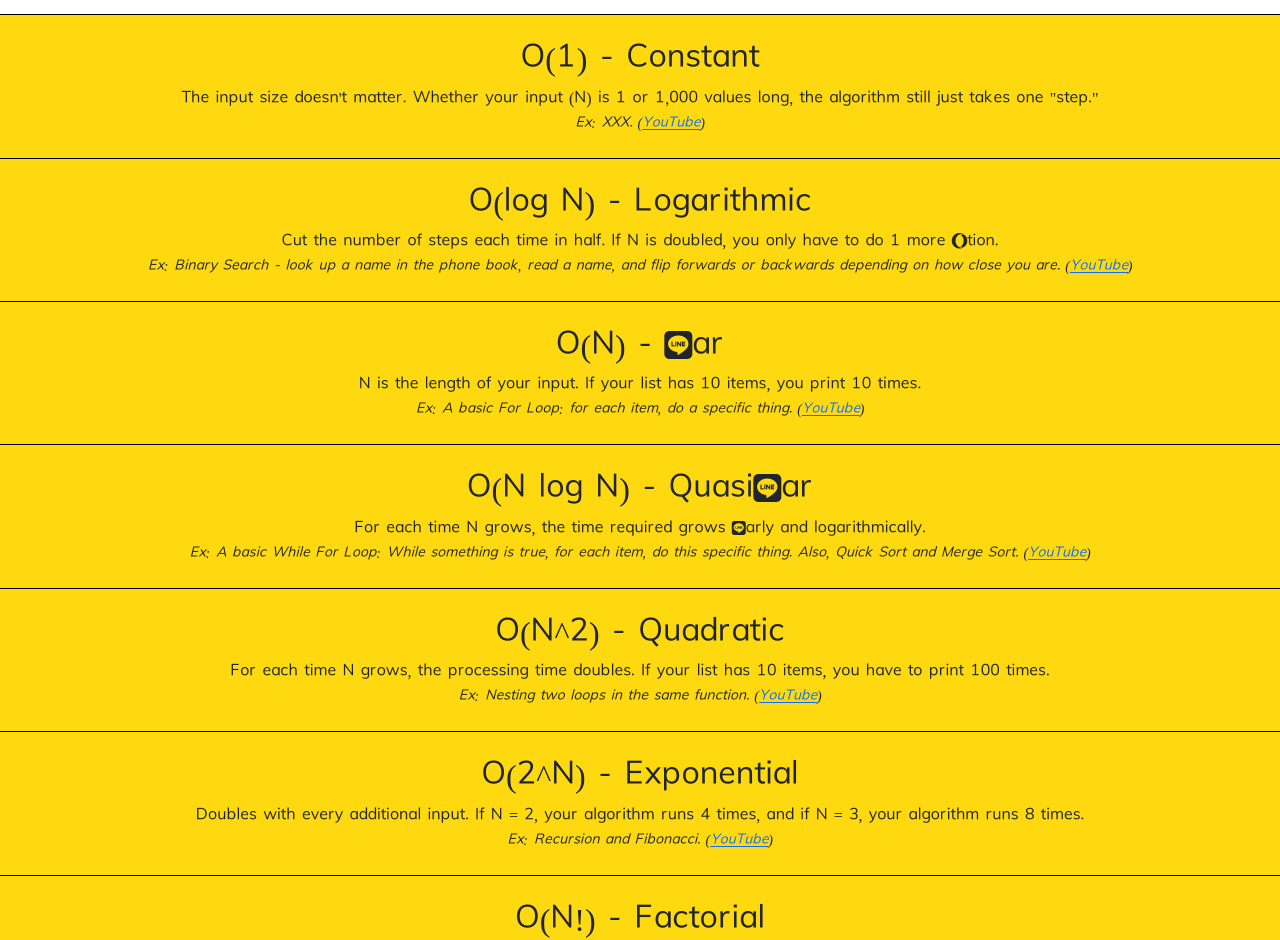
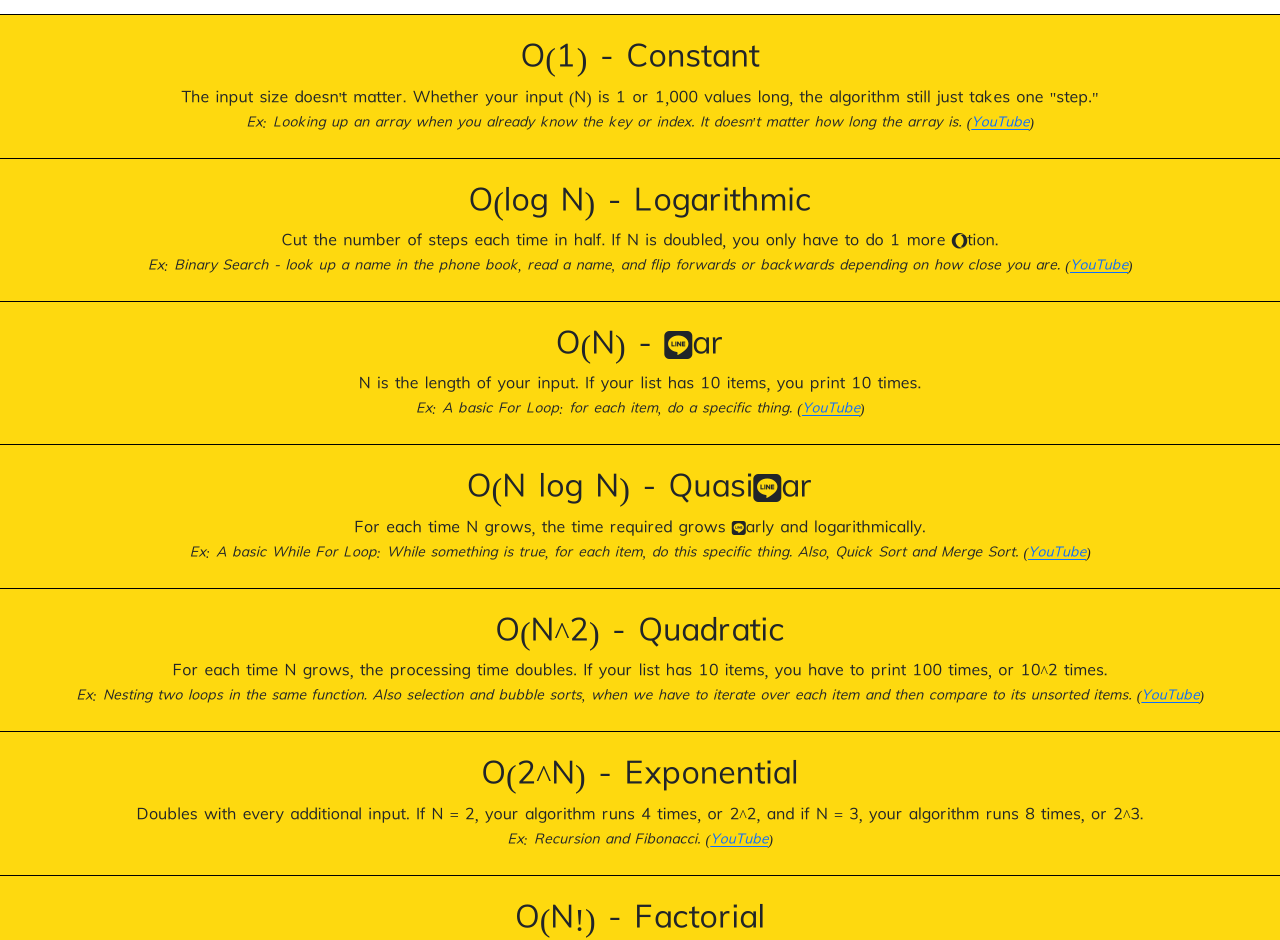
Before and after one commit to bg-write/big-doh, a React (Create React App) app: page /big-o in a window 1280 px wide. Shown: the part 1234-2174 px from the top of the page. Built offline with nearby package versions, Linux system fonts and the light colour scheme.

Commit message:
Update Big O and Algorithm definitions

```diff
--- a/src/components/Algorithms/Algorithms.jsx
+++ b/src/components/Algorithms/Algorithms.jsx
@@ -19,8 +19,10 @@ function Algorithms() {
 				/>
 				<p>
 					<i>
-						<b>Algorithms</b> - A series of steps taken to solve a problem or
-						achieve a goal. (
+						<b>Algorithms</b> - A repeatable series of steps taken to solve a
+						problem, produce some output, or achieve a goal. The goal is to
+						solve a problem in a repeatable way in the shortest time and using
+						the least amount of space. (
 						<a
 							href="https://www.youtube.com/watch?v=6hfOvs8pY1k"
 							target="_blank"
@@ -92,7 +94,7 @@ function Algorithms() {
 					)
 				</p>
 
-				<h4>Insertion (Selection) Sort</h4>
+				<h4>Insertion Sort</h4>
 				<img
 					id="insertion-sort"
 					alt="insertion sort"
@@ -130,7 +132,7 @@ function Algorithms() {
 				<p>
 					Split the items in half over and over until they're all sorted
 					(divide, via the merge sort algorithm), and then merge the sorted
-					pieces together on their way back up (conquer, via the merge
+					pieces back together on their way back up (conquer, via the merge
 					algorithm). (
 					<a
 						href="https://www.youtube.com/watch?v=XaqR3G_NVoo"
@@ -238,7 +240,8 @@ function Algorithms() {
 					/>
 				</a>
 				<p>
-					Check for, and sometimes retrieve, one or more items from a dataset.
+					Find, and sometimes retrieve, an item with a specific value in a
+					sorted sequence.
 				</p>
 				<h3>Brute Force Search</h3>
 				<a
@@ -289,9 +292,10 @@ function Algorithms() {
 					/>
 				</a>
 				<p>
-					When an array is sorted, go to the middle (left of center) and then
-					search its left or right and go to its new middle, and so on. EX
-					Searching a dictionary. (
+					Find an item by repeatedly halving your search. When an array is
+					sorted, go to the middle (left of center) and then search its left or
+					right and go to its new middle, and so on. EX Searching a dictionary.
+					(
 					<a
 						href="https://www.youtube.com/watch?v=iP897Z5Nerk"
 						target="_blank"
--- a/src/components/BigO/BigO.jsx
+++ b/src/components/BigO/BigO.jsx
@@ -56,7 +56,8 @@ function BigO() {
 							<br></br>
 							<i>
 								<small>
-									Ex: XXX. (
+									Ex: Looking up an array when you already know the key or
+									index. It doesn't matter how long the array is. (
 									<a
 										href="https://youtu.be/__vX2sjlpXU?t=114"
 										target="_blank"
@@ -141,10 +142,12 @@ function BigO() {
 						<h2>O(N^2) - Quadratic</h2>
 						<p>
 							For each time N grows, the processing time doubles. If your list
-							has 10 items, you have to print 100 times.<br></br>
+							has 10 items, you have to print 100 times, or 10^2 times.<br></br>
 							<small>
 								<i>
-									Ex: Nesting two loops in the same function. (
+									Ex: Nesting two loops in the same function. Also selection and
+									bubble sorts, when we have to iterate over each item and then
+									compare to its unsorted items. (
 									<a
 										href="https://youtu.be/__vX2sjlpXU?t=203"
 										target="_blank"
@@ -162,7 +165,8 @@ function BigO() {
 						<h2>O(2^N) - Exponential</h2>
 						<p>
 							Doubles with every additional input. If N = 2, your algorithm runs
-							4 times, and if N = 3, your algorithm runs 8 times.<br></br>
+							4 times, or 2^2, and if N = 3, your algorithm runs 8 times, or
+							2^3.<br></br>
 							<small>
 								<i>
 									Ex: Recursion and Fibonacci. (
```
